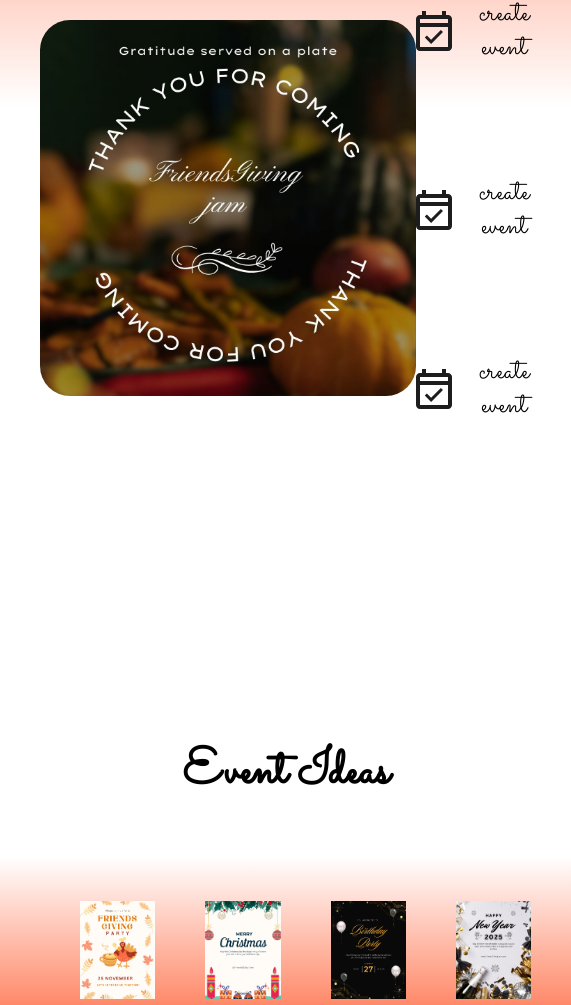
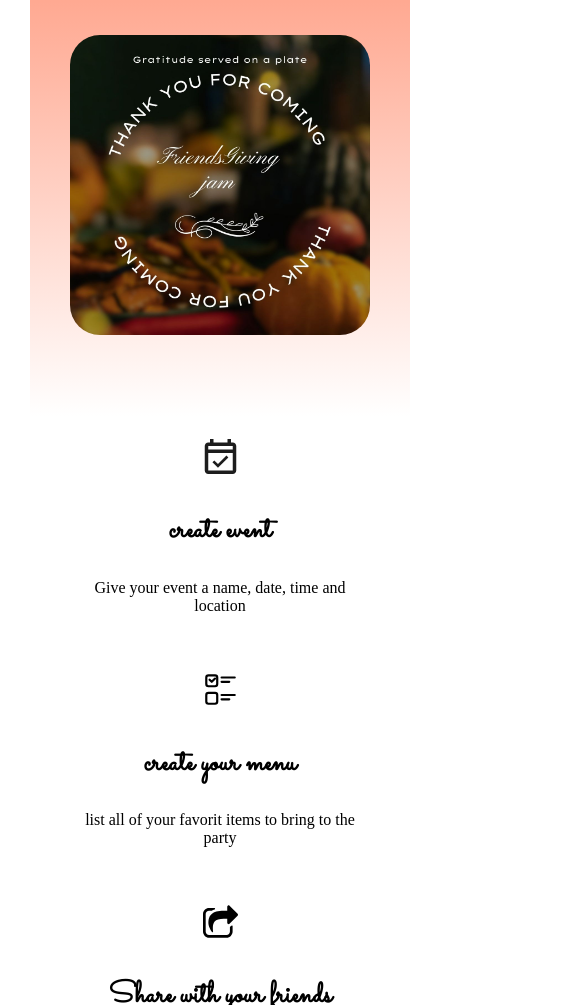
Before and after one commit to Sharrine8/code-jam_react, a React (Vite) app: page / in a window 390 px wide. Shown: the part 995-2000 px from the top of the page, 571 px wide, since content can reach past the window. Built offline with nearby package versions, Linux system fonts and the light colour scheme.

Commit message:
added mobile size for all main page

```diff
--- a/src/blocks/App.css
+++ b/src/blocks/App.css
@@ -6,4 +6,5 @@
   display: flex;
   flex-direction: column;
   min-height: 100vh;
+  padding: 30px;
 }
--- a/src/blocks/Main.css
+++ b/src/blocks/Main.css
@@ -55,19 +55,19 @@
   margin-bottom: 200px;
 }
 
-.Main-planner-text {
+.main-planner-text {
   margin-bottom: 100px;
   font-family: "Sacramento", Arial, sans-serif;
-  font-size: 50px;
+  font-size: 60px;
 }
 
-.Main__planner-flex {
+.main__planner-flex {
   display: flex;
   align-items: center;
   justify-content: space-evenly;
 }
 
-.planner__image {
+.main__planner__image {
   max-width: 376px;
   border-radius: 30px;
 }
@@ -80,18 +80,22 @@
 
 .main__icon-item-flex {
   display: flex;
-  gap: 25px;
+  gap: 40px;
   align-items: center;
 }
 
-.icon-img {
-  width: 40px;
-  height: 40px;
+.main__icon-img {
+  width: 50px;
+  height: 50px;
 }
 
-.icon-text {
-  font-size: 30px;
+.main__icon-text {
+  font-size: 40px;
   font-family: "Sacramento", Arial, sans-serif;
+}
+
+.main__icon-summary {
+  font-size: 20px;
 }
 
 .main__ideas {
@@ -109,7 +113,7 @@
 .main__ideas-text {
   margin-bottom: 100px;
   font-family: "Sacramento", Arial, sans-serif;
-  font-size: 50px;
+  font-size: 60px;
 }
 
 .main__ideas-flex {
@@ -118,10 +122,29 @@
   align-items: center;
   list-style: none;
   gap: 50px;
+  padding: 0;
 }
 
-.ideas-images {
+.main__ideas-images {
   max-width: 100%;
+}
+
+@media (max-width: 1235px) {
+  .main__planner__image {
+    max-width: 300px;
+  }
+
+  .main__icon-text {
+    font-size: 30px;
+  }
+  .main__icon-summary {
+    font-size: 16px;
+  }
+
+  .main__icon-img {
+    width: 35px;
+    height: 35px;
+  }
 }
 
 @media (max-width: 870px) {
@@ -130,4 +153,26 @@
     padding: 50px 20px;
     align-items: center;
   }
+
+  .main__planner-flex {
+    flex-direction: column;
+    gap: 100px;
+  }
+
+  .main__icon-flex {
+    gap: 40px;
+  }
+
+  .main__icon-item-flex {
+    flex-direction: column;
+    gap: 10px;
+  }
+
+  .main__ideas-flex {
+    flex-direction: column;
+  }
+
+  .main__ideas-images {
+    max-width: 80%;
+  }
 }
--- a/src/components/Main.jsx
+++ b/src/components/Main.jsx
@@ -9,8 +9,8 @@ import FriendsGiving from "../assets/FriendsGiving.jpg";
 import newYear from "../assets/newYear.jpg";
 
 import iconOne from "../assets/calendar.svg";
-import iconTwo from "../assets/calendar.svg";
-import iconThree from "../assets/calendar.svg";
+import iconTwo from "../assets/list.svg";
+import iconThree from "../assets/share.svg";
 
 function Main() {
   return (
@@ -32,11 +32,11 @@ function Main() {
         </div>
       </section>
       <section className="main__planner page">
-        <h3 className="Main-planner-text">Create an Event Today </h3>
-        <div className="Main__planner-flex">
+        <h3 className="main-planner-text">Create an Event Today </h3>
+        <div className="main__planner-flex">
           <div className="main__planner__item">
             <img
-              className="planner__image"
+              className="main__planner__image"
               src={planner__image}
               alt="planner__image"
             />
@@ -44,16 +44,31 @@ function Main() {
           <div className="main__planner__item">
             <div className="main__icon-flex">
               <div className="main__icon-item-flex">
-                <img className="icon-img" src={iconOne} alt="" />
-                <p className="icon-text">create event</p>
+                <img className="main__icon-img" src={iconOne} alt="Calander" />
+                <div className="main__descriptions">
+                  <h3 className="main__icon-text">create event</h3>
+                  <p className="main__icon-summary">
+                    Give your event a name, date, time and location
+                  </p>
+                </div>
               </div>
               <div className="main__icon-item-flex">
-                <img className="icon-img" src={iconTwo} alt="" />
-                <p className="icon-text">create event</p>
+                <img className="main__icon-img" src={iconTwo} alt="List" />
+                <div className="main__descriptions">
+                  <h3 className="main__icon-text">create your menu</h3>
+                  <p className="main__icon-summary">
+                    list all of your favorit items to bring to the party
+                  </p>
+                </div>
               </div>
               <div className="main__icon-item-flex">
-                <img className="icon-img" src={iconThree} alt="" />
-                <p className="icon-text">create event</p>
+                <img className="main__icon-img" src={iconThree} alt="Share" />
+                <div className="main__descriptions">
+                  <h3 className="main__icon-text">Share with your friends</h3>
+                  <p className="main__icon-summary">
+                    Share the with your friends and have lots of fun!
+                  </p>
+                </div>
               </div>
             </div>
           </div>
@@ -64,27 +79,31 @@ function Main() {
         <ul className="main__ideas-flex">
           <li className="main__ideas-item">
             <img
-              className="ideas-images"
+              className="main__ideas-images"
               src={FriendsGiving}
               alt="friendsGiving"
             />
           </li>
           <li className="main__ideas-item">
             <img
-              className="ideas-images"
+              className="main__ideas-images"
               src={ChrismasParty}
               alt="friendsGiving"
             />
           </li>
           <li className="main__ideas-item">
             <img
-              className="ideas-images"
+              className="main__ideas-images"
               src={birthdayParty}
               alt="friendsGiving"
             />
           </li>
           <li className="main__ideas-item">
-            <img className="ideas-images" src={newYear} alt="friendsGiving" />
+            <img
+              className="main__ideas-images"
+              src={newYear}
+              alt="friendsGiving"
+            />
           </li>
         </ul>
       </section>
```
